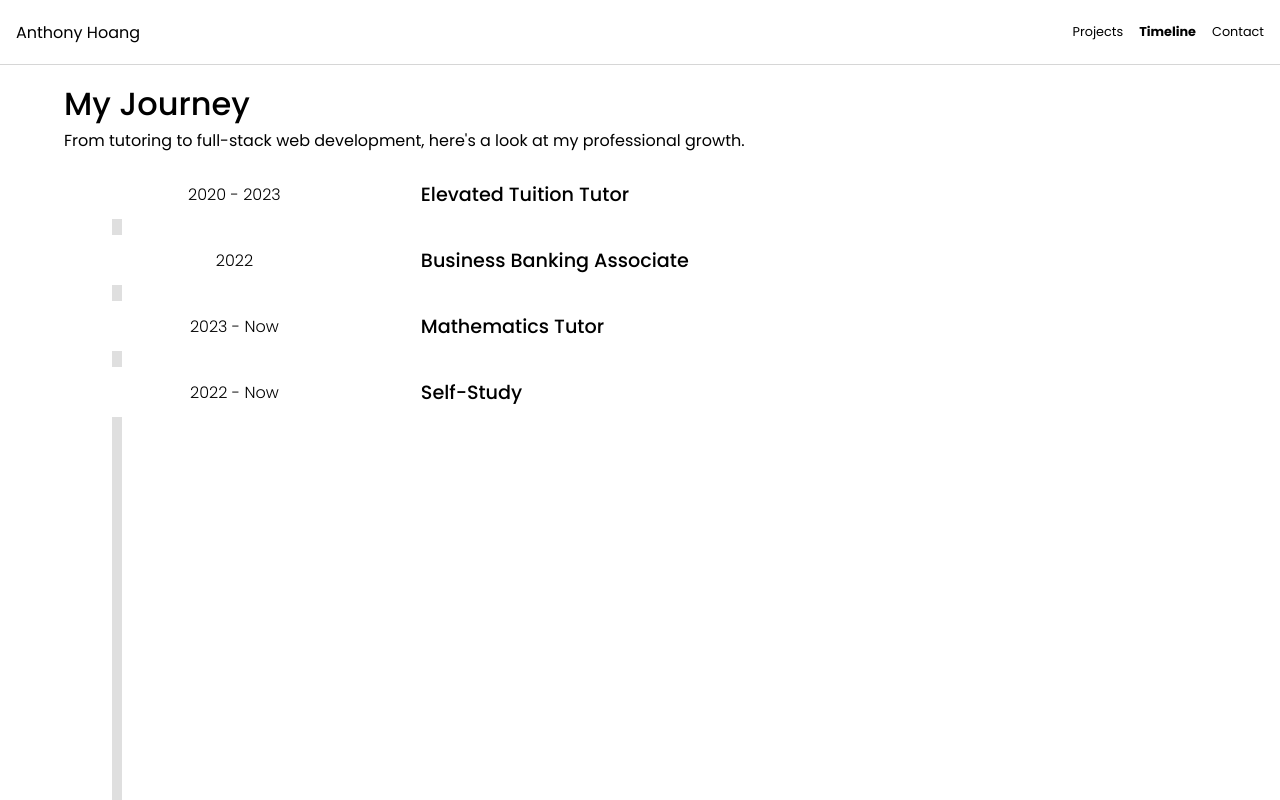
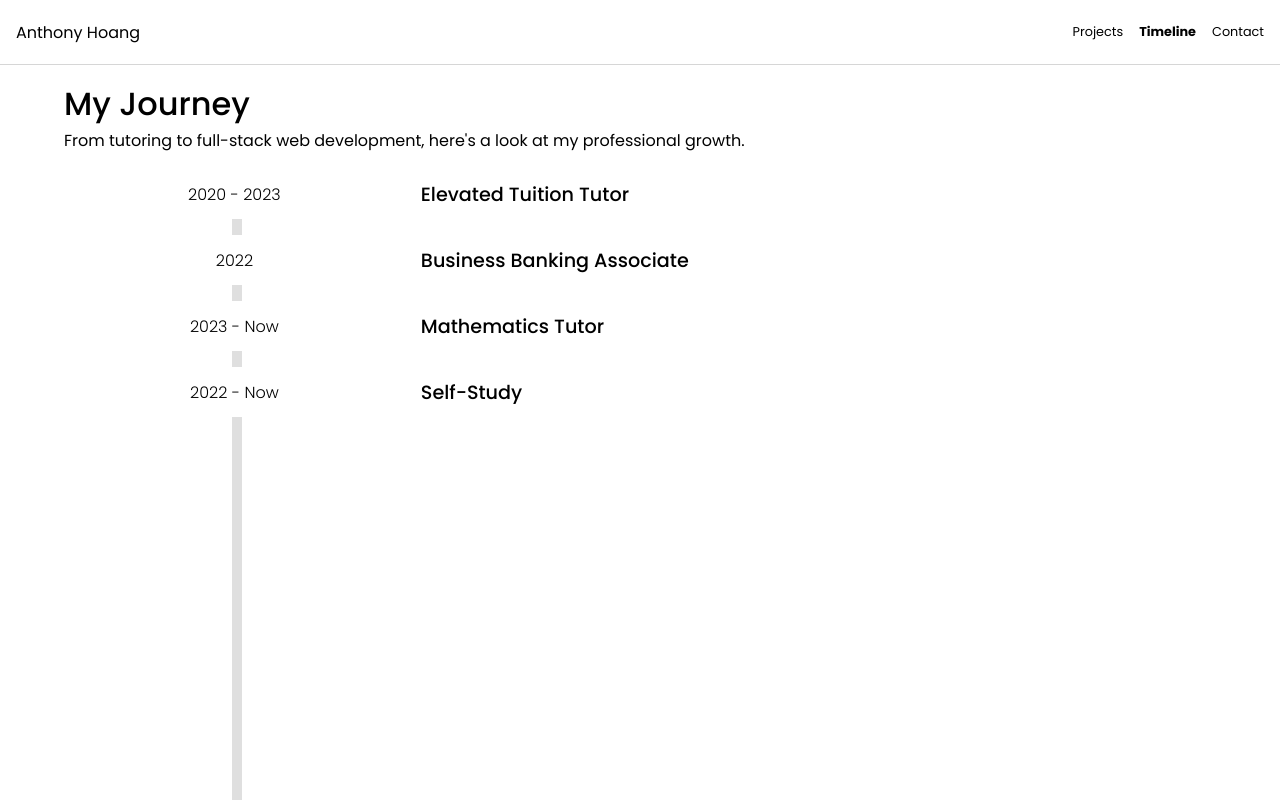
Before and after one commit to AntH117/anthonyhoang-dev, a React (Create React App) app: page /timeline in a window 1280 px wide. Built offline with nearby package versions, Linux system fonts and the light colour scheme.

Commit message:
Changed timeline Line to be centered instead of absolute positioning

```diff
--- a/src/sections/Timeline.js
+++ b/src/sections/Timeline.js
@@ -45,8 +45,10 @@ export default function Timeline() {
             </div>
         </div>
         <div className='timeline-graph-parent'>
-            <div className='timeline-line'>
+            <div className='timeline-line-parent'>
+                <div className='timeline-line'>
 
+                </div>
             </div>
             {tempRoles.map((role) => {
                 return <TimelineSegment date={role.date} title={role.title} desctiption={role.description}/>
--- a/src/styles/Timeline.css
+++ b/src/styles/Timeline.css
@@ -44,13 +44,17 @@
     padding-bottom: 1rem;
 }
 
+.timeline-line-parent {
+    position: absolute;
+    width: 30%;
+    display: flex;
+    justify-content: center;
+}
+
 .timeline-line {
-    position: absolute;
     width: 10px;
     height: 100%;
     background-color: rgb(223, 223, 223);
-    left: 3rem;
-    top: 1rem;
     min-height: 100vh;
 }
 
@@ -104,3 +108,8 @@
     overflow: hidden;
     transition: all 0.5s ease-in-out
 }
+
+/* Larger Devices */
+@media (min-width: 900px) {
+
+}
```
